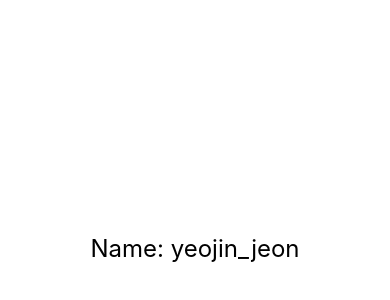
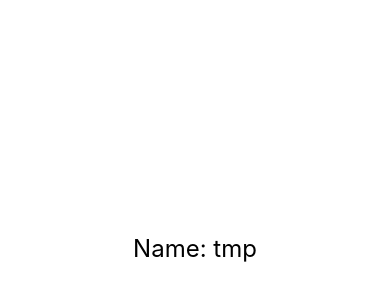
Before and after one commit to YeojinJeon/react-native-context-api, a React Native app: screen / in a window 390 px wide. Shown: the part 174-474 px from the top of the page. Built offline with nearby package versions, Linux system fonts and the light colour scheme.

Commit message:
[feat] Provider & Prettier

```diff
--- a/src/App.js
+++ b/src/App.js
@@ -1,18 +1,23 @@
 import React from 'react';
 import styled from 'styled-components/native';
 import User from './components/User';
+import UserContext from './contexts/User';
 
 const Container = styled.View`
-flex: 1;
-background-color: #ffffff;
-justify-content: center;
-align-items: center;
+  flex: 1;
+  background-color: #ffffff;
+  justify-content: center;
+  align-items: center;
 `;
 
 const App = () => {
-    return (<Container>
+  return (
+    <UserContext.Provider value={{name: 'yeojin'}}>
+      <Container>
         <User />
-    </Container>);
+      </Container>
+    </UserContext.Provider>
+  );
 };
 
 export default App;
--- a/src/components/User.js
+++ b/src/components/User.js
@@ -9,10 +9,11 @@ margin: 10px;
 
 const User = () => {
   return (
+    <UserContext.Provider value={{name: 'tmp'}}>
       <UserContext.Consumer>
         {value => <StyledText>Name: {value.name}</StyledText>}
       </UserContext.Consumer>
-
+    </UserContext.Provider>
   );
 };
 
```
Also changed, not shown: 1 other file (tests, documents, lock files or other folders). Lines whose indentation alone changed are shown as unchanged.
